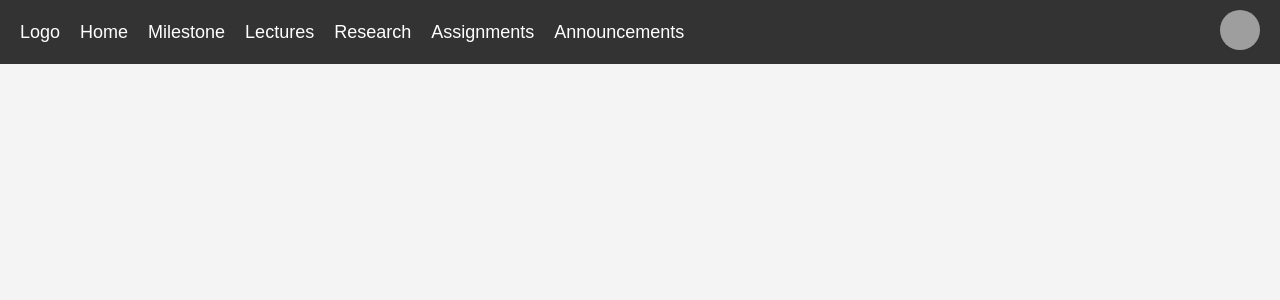
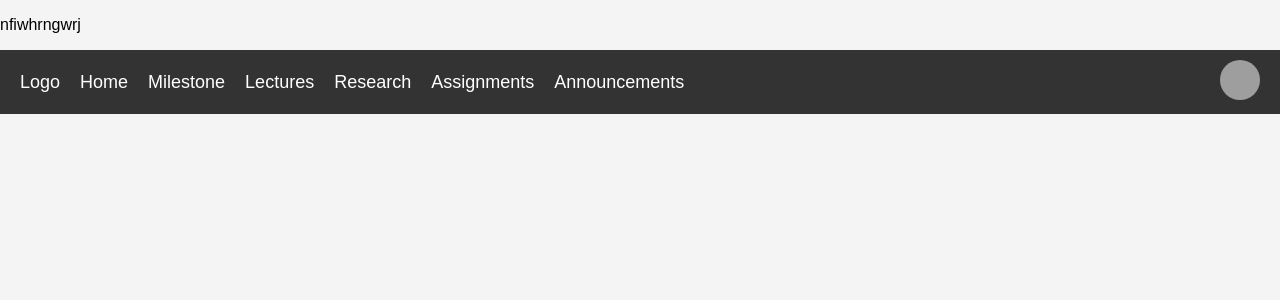
Before and after one commit to Jsnxb7/ASE-Poject, a Flask app: page / in a window 1280 px wide. Shown: the top 300 px of the page. Run offline with Flask 3, Linux system fonts and the light colour scheme; grey boxes are pictures that could not be loaded.

Commit message:
1st commit

```diff
--- a/templates/index.html
+++ b/templates/index.html
@@ -7,6 +7,7 @@
     <link rel="stylesheet" href="{{ url_for('static', filename='style.css') }}">
 </head>
 <body>
+    <p>nfiwhrngwrj</p>
 
     <header>
         <ul class="nav-links">
```
